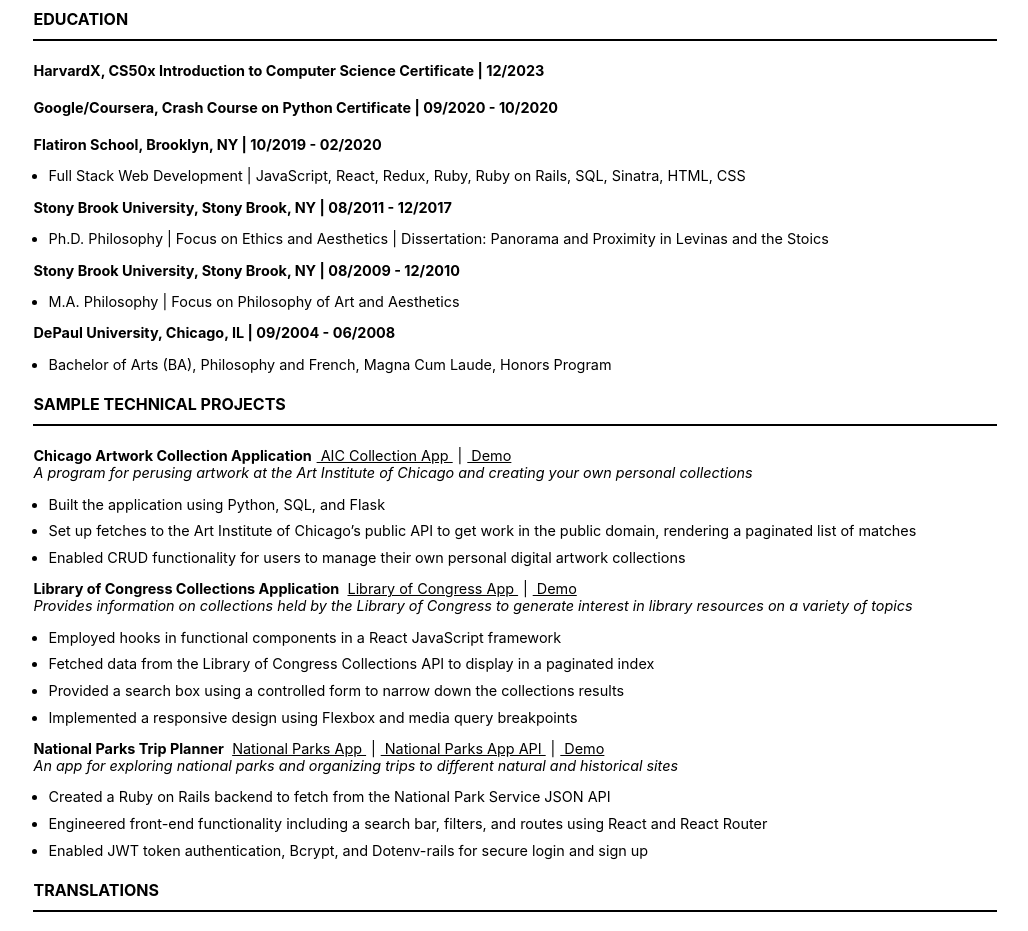
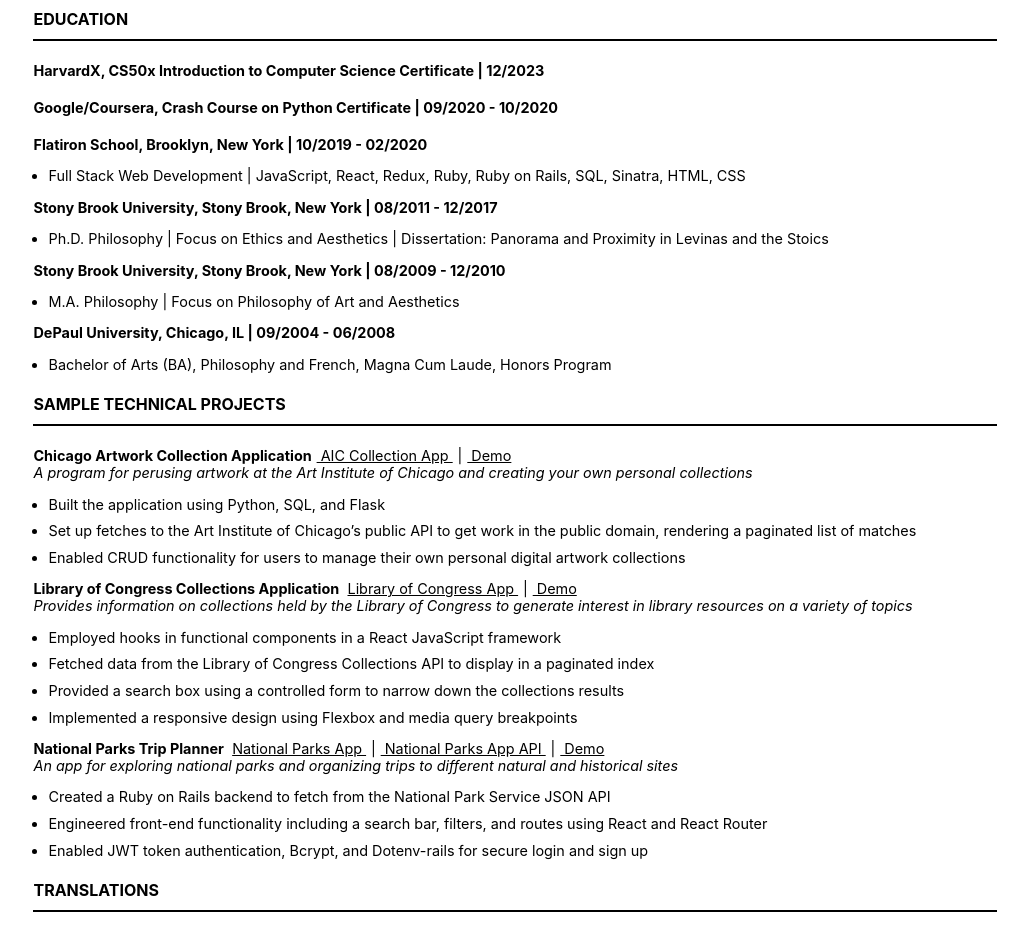
Before and after one commit to automobileslie/carlies-website, a React (Create React App) app: page /resume in a window 1280 px wide. Shown: the part 940-1871 px from the top of the page, without its empty margins (115-1143 px from the left). Built offline with nearby package versions, Linux system fonts and the light colour scheme.

Commit message:
updated spacing

```diff
--- a/src/Resume.js
+++ b/src/Resume.js
@@ -61,15 +61,15 @@
                         <br />
                         <p className="resume-paragraph resume-section-bold">Google/Coursera, Crash Course on Python Certificate | 09/2020 - 10/2020</p>
                         <br />
-                        <p className="resume-paragraph resume-section-bold">Flatiron School, Brooklyn, NY | 10/2019 - 02/2020</p>
+                        <p className="resume-paragraph resume-section-bold">Flatiron School, Brooklyn, New York | 10/2019 - 02/2020</p>
                         <ul className="ul-resume">
                             <li className="li-resume">Full Stack Web Development | JavaScript, React, Redux, Ruby, Ruby on Rails, SQL, Sinatra, HTML, CSS</li>
                         </ul>
-                        <p className="resume-paragraph resume-section-bold">Stony Brook University, Stony Brook, NY | 08/2011 - 12/2017</p>
+                        <p className="resume-paragraph resume-section-bold">Stony Brook University, Stony Brook, New York | 08/2011 - 12/2017</p>
                         <ul className="ul-resume">
                             <li className="li-resume">Ph.D. Philosophy | Focus on Ethics and Aesthetics | Dissertation: Panorama and Proximity in Levinas and the Stoics</li>
                         </ul>
-                        <p className="resume-paragraph resume-section-bold">Stony Brook University, Stony Brook, NY | 08/2009 - 12/2010</p>
+                        <p className="resume-paragraph resume-section-bold">Stony Brook University, Stony Brook, New York | 08/2009 - 12/2010</p>
                         <ul className="ul-resume">
                             <li className="li-resume">M.A. Philosophy | Focus on Philosophy of Art and Aesthetics</li>
                         </ul>
@@ -92,17 +92,6 @@
                             <li className="li-resume">Set up fetches to the Art Institute of Chicago’s public API to get work in the public domain, rendering a paginated list of matches</li>
                             <li className="li-resume">Enabled CRUD functionality for users to manage their own personal digital artwork collections</li>
                         </ul>
-
-
-
-
-
-
-
-
-
-
-
 
                         <p className="resume-paragraph"><strong>Library of Congress Collections Application </strong>
                             <a className="link link-for-resume-and-projects resume-publication-and-project-link" href="https://github.com/automobileslie/Library_of_Congress_App" target = "_blank" rel="noopener noreferrer"> Library of Congress App </a>
@@ -134,6 +123,7 @@
 
                         <h4 className="resume-section-header">TRANSLATIONS</h4>
                         <p className="resume-paragraph"><strong><i>Being Nude: The Skin of Images</i></strong>, Fordham University Press, 2014 | Co-translated with Anne O’Byrne</p>
+                        <br></br>
                         <p className="resume-paragraph"><strong><i>Carnal Hermeneutics</i></strong>, Fordham University Press, 2015 | Translator of “Essential Skin” in Jean-Luc Nancy’s Rethinking Corpus</p>
                     </div>
                 </div>
```
